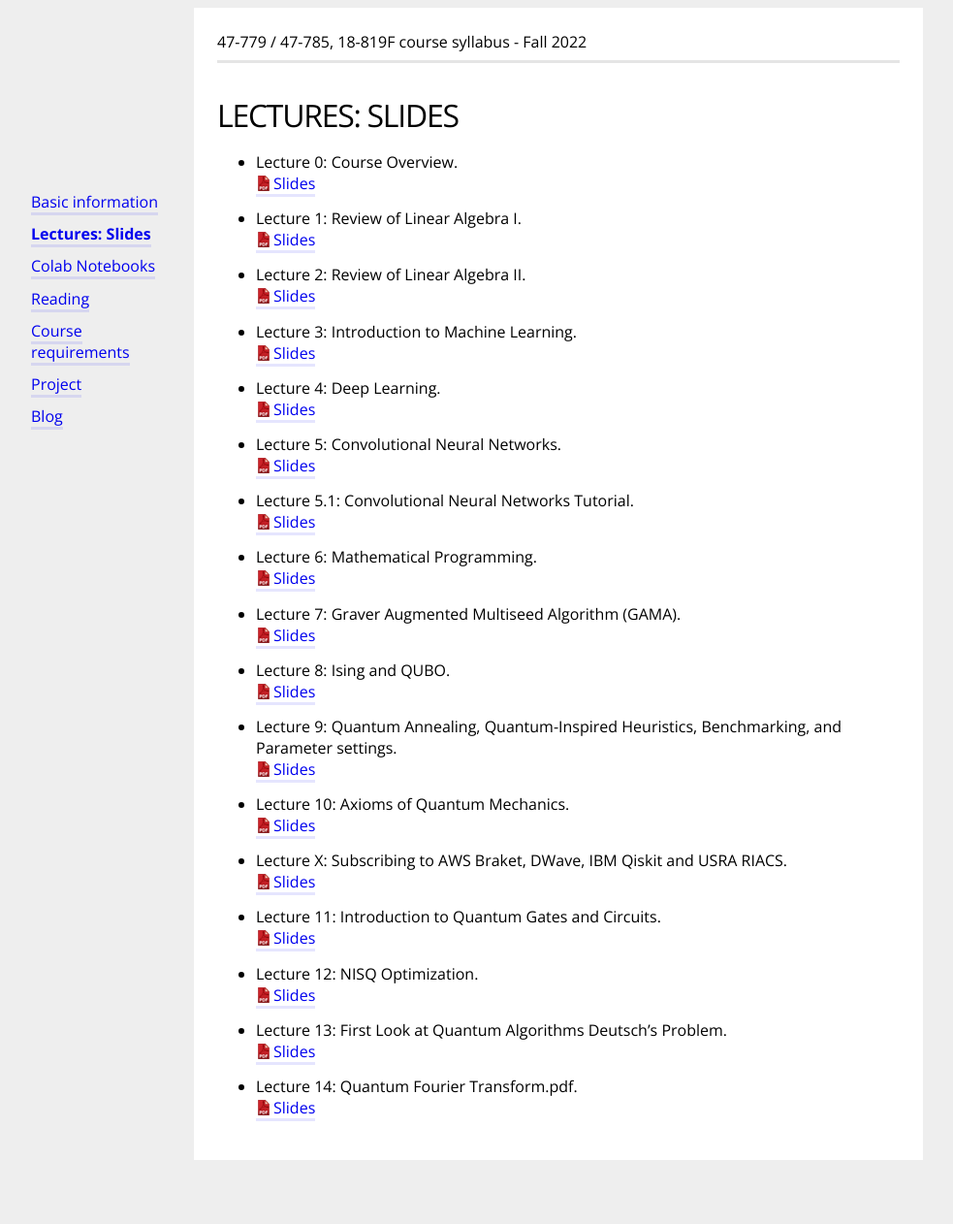
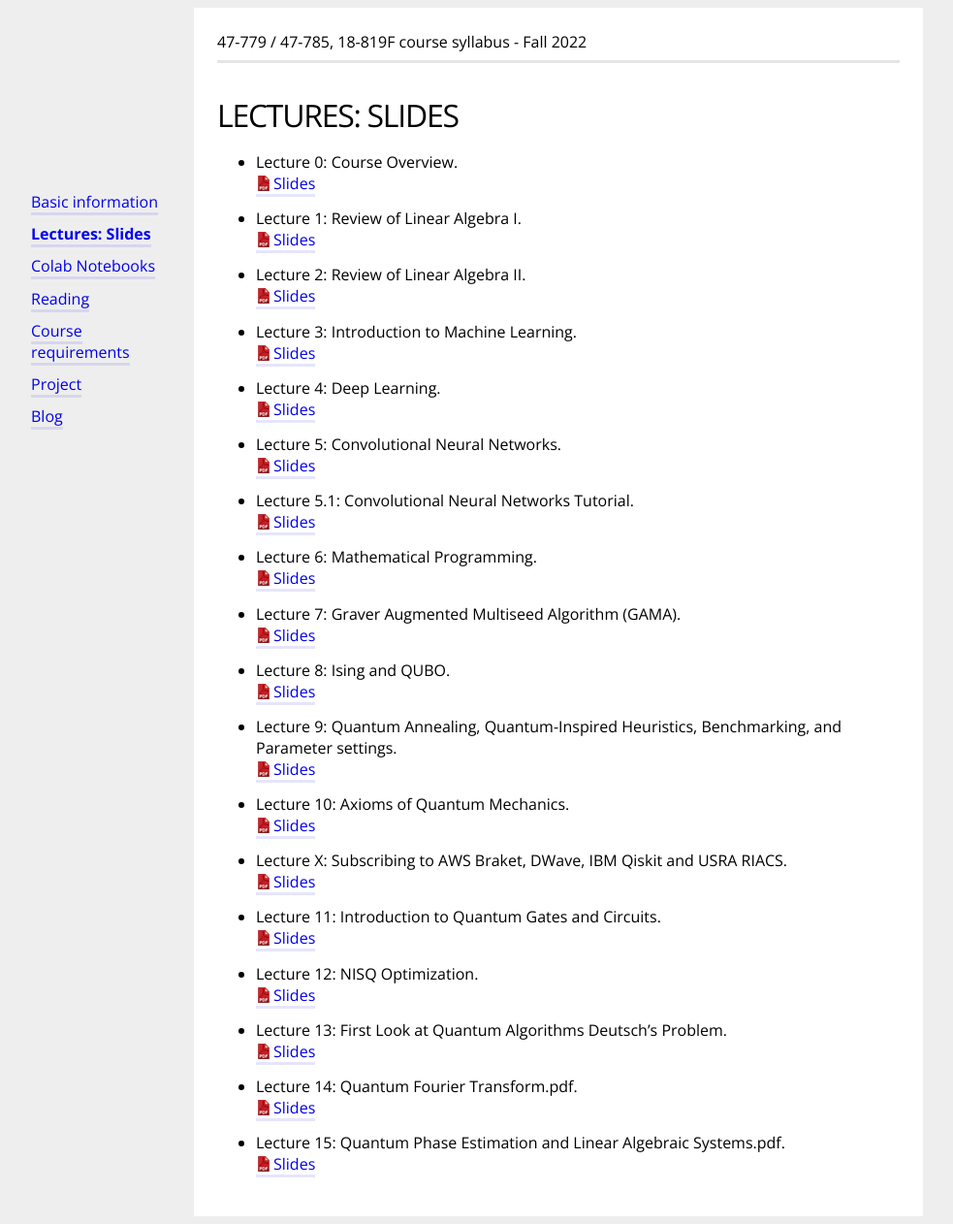
Before and after one commit to bernalde/QuIPML22, a Jekyll site: the page built from lecture.md, in a window 1280 px wide. Shown: the whole page at 97% size, without its empty margins (64-1047 px from the left). Built offline with Jekyll 4.4.1, drawn with Linux system fonts in a browser that asks for light colours; before the commit the page ends 1204 px from its top, so only the background shows below that.

Commit message:
Update lecture.md

```diff
--- a/lecture.md
+++ b/lecture.md
@@ -64,6 +64,10 @@ Here you can access all the lecture slides.
 - Lecture 14: Quantum Fourier Transform.pdf.<br>
 <a href="slides/18-819F Lecture 14 - Quantum Fourier Transform.pdf" download>Slides</a>
 
+- Lecture 15: Quantum Phase Estimation and Linear Algebraic Systems.pdf.<br>
+<a href="slides/18-819F Lecture 15 - Quantum Phase Estimation and Linear Algebraic Systems.pdf" download>Slides</a>
+
+
 
 
 <!-- - Lecture 7: Convolutional Neural Networks.<br>
```
